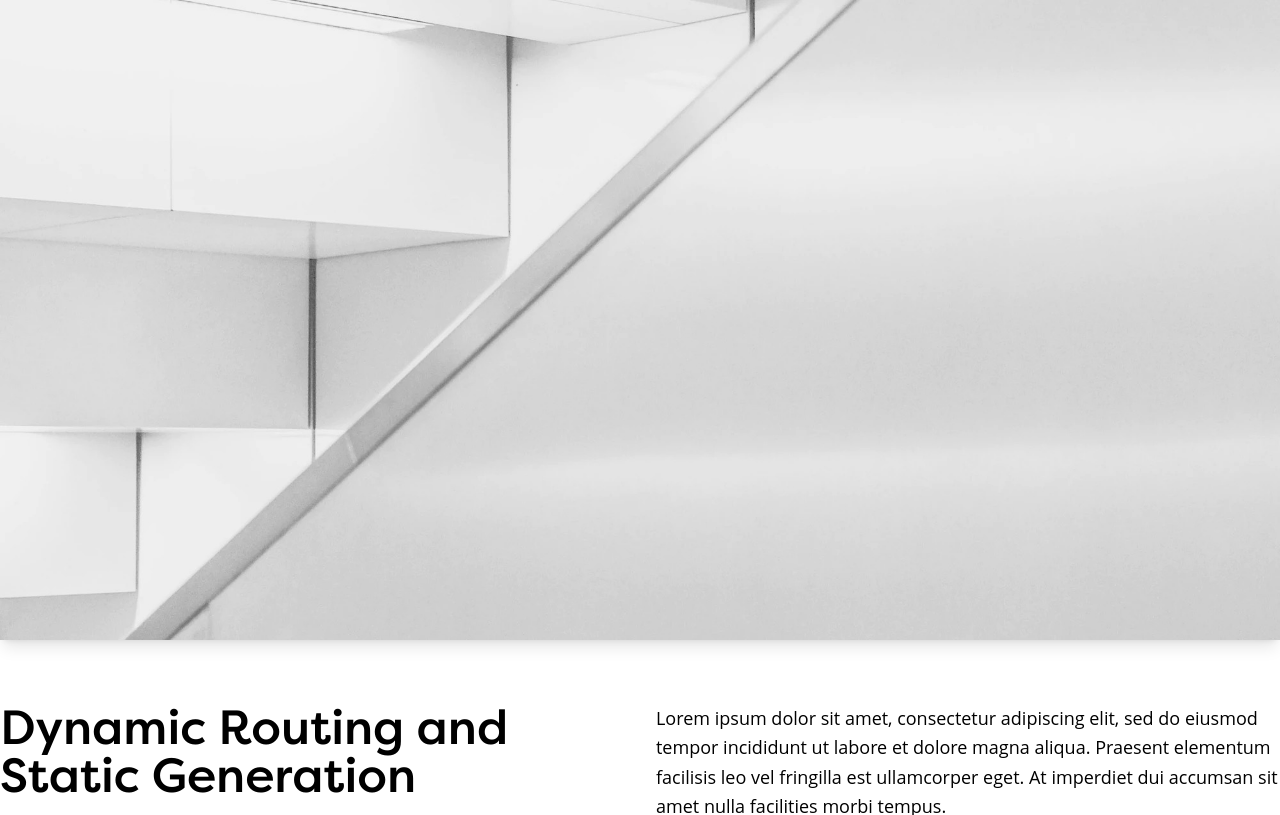
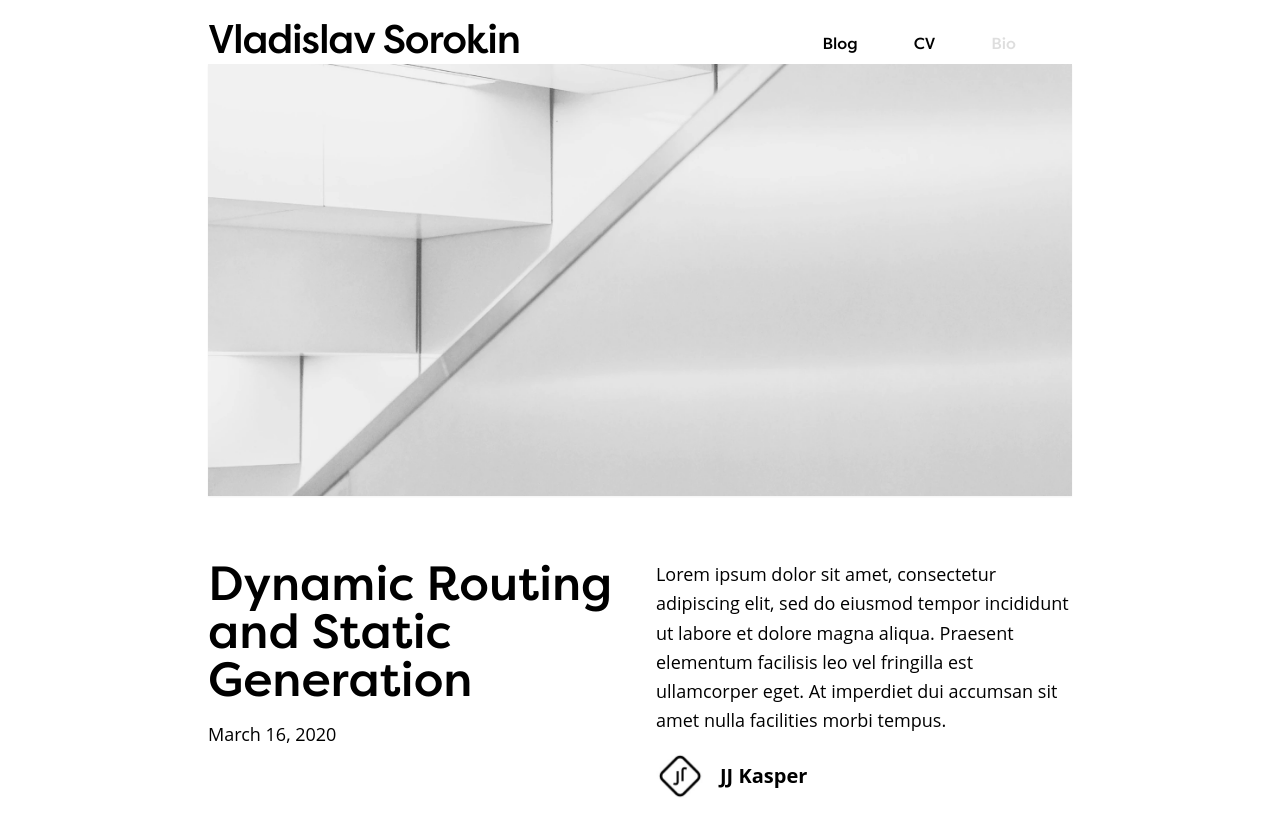
Before and after one commit to sorokinvj/vladislavsorokin.com, a Next.js app: page /posts in a window 1280 px wide. Shown: the top 815 px of the page. Built offline with nearby package versions, Linux system fonts and the light colour scheme; a web font is replaced by a local one.

Commit message:
navigation

```diff
--- a/components/shared/layout/index.tsx
+++ b/components/shared/layout/index.tsx
@@ -2,22 +2,19 @@ import Alert from "../../blog/alert";
 import Footer from "../../blog/footer";
 import Meta from "../../blog/meta";
 import cn from "classnames";
+import { Navigation } from "../navigation";
 
 type Props = {
-  preview?: boolean;
   className?: string;
-  children: React.ReactNode;
+  children: React.ReactNode | React.ReactNode[];
 };
 
-const Layout = ({ preview, className, children }: Props) => {
+const Layout = ({ className, children }: Props) => {
   return (
-    <>
-      <Meta />
-      <div className={cn("min-h-screen", className)}>
-        <Alert preview={preview} />
-        <main>{children}</main>
-      </div>
-    </>
+    <div className="w-full grid grid-cols-3 gap-x-4 p-4 md:max-w-4xl md:w-md:grid-cols-8 md:gap-x-10 md:mr-auto md:ml-auto">
+      <Navigation />
+      <main className="col-start-1 col-end-4 md:col-end-9">{children}</main>
+    </div>
   );
 };
 
--- /dev/null
+++ b/components/shared/navigation/Logo.tsx
@@ -0,0 +1,9 @@
+import React from "react";
+
+export const Logo = () => {
+  return (
+    <h1 className="-tracking-3 w-full text-center md:text-left">
+      Vladislav Sorokin
+    </h1>
+  );
+};
--- /dev/null
+++ b/components/shared/navigation/NavigationItem.tsx
@@ -0,0 +1,30 @@
+import Link from "next/link";
+import React from "react";
+import { useRouter } from "next/router";
+
+type NavigationLink = {
+  title: string;
+  url: string;
+  isDisabled?: boolean;
+  isDownloadable?: boolean;
+};
+
+interface Props {
+  item: NavigationLink;
+}
+
+export const NavigationItem: React.FC<Props> = ({ item }) => {
+  const router = useRouter();
+  const isActive = router.pathname === item.url;
+  console.log(isActive, router.pathname, item.url);
+  if (item?.isDisabled) {
+    return <p className="text-disabled md:mr-14">{item.title}</p>;
+  }
+  return (
+    <Link href={item.url} download={item?.isDownloadable} passHref>
+      <span className={isActive ? "text-primary md:mr-14" : "md:mr-14"}>
+        {item.title}
+      </span>
+    </Link>
+  );
+};
--- /dev/null
+++ b/components/shared/navigation/index.tsx
@@ -0,0 +1,33 @@
+import React from "react";
+import { Logo } from "./Logo";
+import { NavigationItem } from "./NavigationItem";
+
+const MENU = [
+  {
+    title: "Blog",
+    url: "/",
+  },
+  {
+    title: "CV",
+    url: "/assets/files/Vladislav_Sorokin_CV.pdf",
+    isDownloadable: true,
+  },
+  {
+    title: "Bio",
+    url: "/posts/bio",
+    isDisabled: true,
+  },
+];
+
+export const Navigation = () => {
+  return (
+    <nav className="navigation flex flex-wrap items-center justify-between col-start-1 col-end-4 md:col-end-9 md:flex-nowrap">
+      <Logo />
+      <ul className="w-full flex items-center justify-around mt-2 md:w-auto md:justify-end">
+        {MENU.map((item) => (
+          <NavigationItem item={item} key={item.url} />
+        ))}
+      </ul>
+    </nav>
+  );
+};
--- a/pages/_app.tsx
+++ b/pages/_app.tsx
@@ -1,7 +1,15 @@
 import { AppProps } from "next/app";
 import "styles/index.css";
 import "styles/fonts.css";
+import { Navigation } from "components/shared/navigation";
+import Layout from "components/shared/layout";
+// import Meta from "components/blog/meta";
 
 export default function MyApp({ Component, pageProps }: AppProps) {
-  return <Component {...pageProps} />;
+  return (
+    <Layout>
+      {/* <GlobalMeta /> */}
+      <Component {...pageProps} />
+    </Layout>
+  );
 }
--- a/pages/posts/[slug].tsx
+++ b/pages/posts/[slug].tsx
@@ -24,7 +24,7 @@ const Post = ({ post, morePosts, preview }: Props) => {
     return <ErrorPage statusCode={404} />;
   }
   return (
-    <Layout preview={preview}>
+    <>
       <Container>
         <Header />
         {router.isFallback ? (
@@ -49,7 +49,7 @@ const Post = ({ post, morePosts, preview }: Props) => {
           </>
         )}
       </Container>
-    </Layout>
+    </>
   );
 };
 
--- a/pages/posts/index.tsx
+++ b/pages/posts/index.tsx
@@ -14,7 +14,7 @@ const Index = ({ allPosts }: Props) => {
   const heroPost = allPosts[0];
   const morePosts = allPosts.slice(1);
   return (
-    <Layout>
+    <>
       <Head>
         <title>Vladislav Sorokin</title>
       </Head>
@@ -31,7 +31,7 @@ const Index = ({ allPosts }: Props) => {
         )}
         {morePosts.length > 0 && <MoreStories posts={morePosts} />}
       </Container>
-    </Layout>
+    </>
   );
 };
 
--- a/styles/index.css
+++ b/styles/index.css
@@ -8,12 +8,22 @@
   h3,
   h4,
   h5,
-  h6 {
+  h6,
+  nav a,
+  nav p,
+  nav span {
     font-family: "Filson Pro", sans-serif;
+    font-weight: 500;
+    color: black;
   }
   *,
   ::before,
   ::after {
     border: none;
   }
+
+  h1 {
+    font-size: 2.5rem;
+    line-height: 1.2;
+  }
 }
--- a/tailwind.config.js
+++ b/tailwind.config.js
@@ -6,6 +6,15 @@ module.exports = {
       fontFamily: {
         sans: ["Open Sans", ...defaultTheme.fontFamily.sans],
       },
+      colors: {
+        primary: "#FCC537",
+        disabled: "#DEDEDE",
+      },
+    },
+    letterSpacing: {
+      1: "0em",
+      2: "0.025em",
+      3: "0.03em",
     },
   },
   plugins: [],
```
